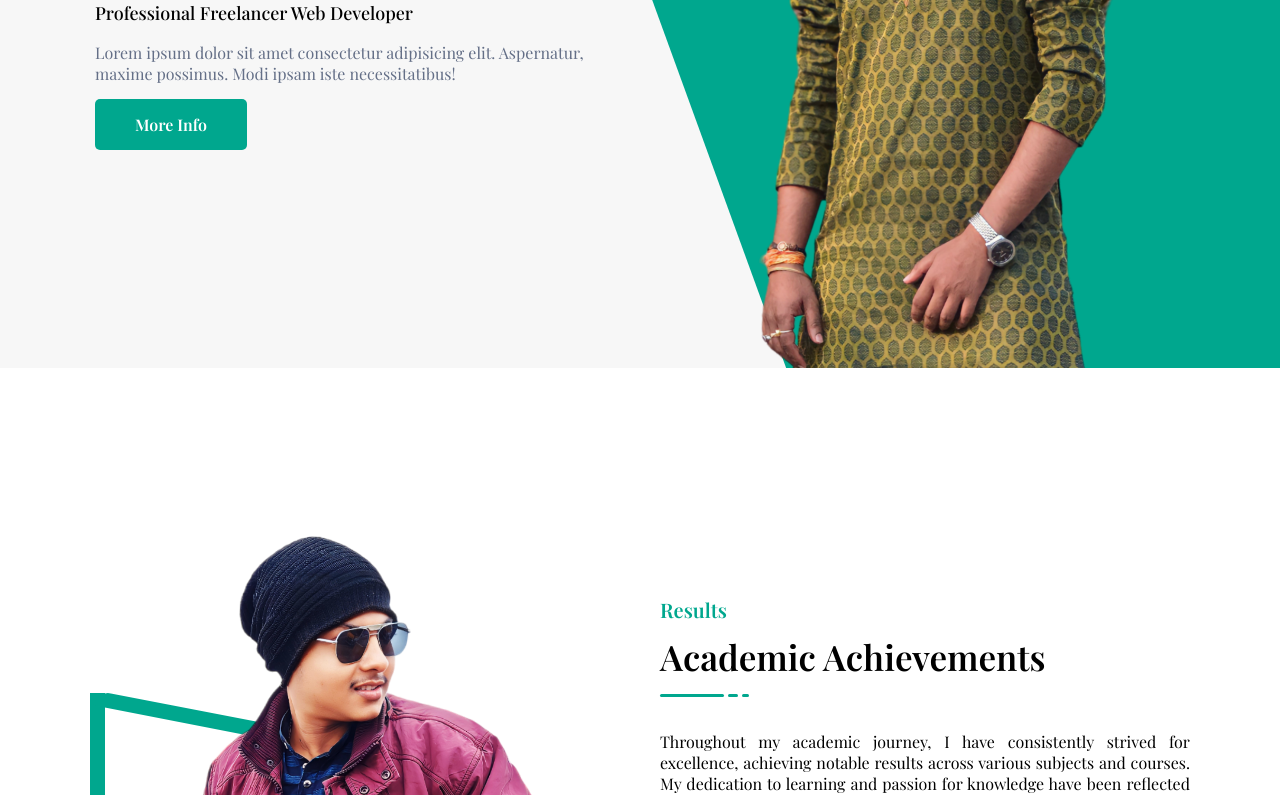
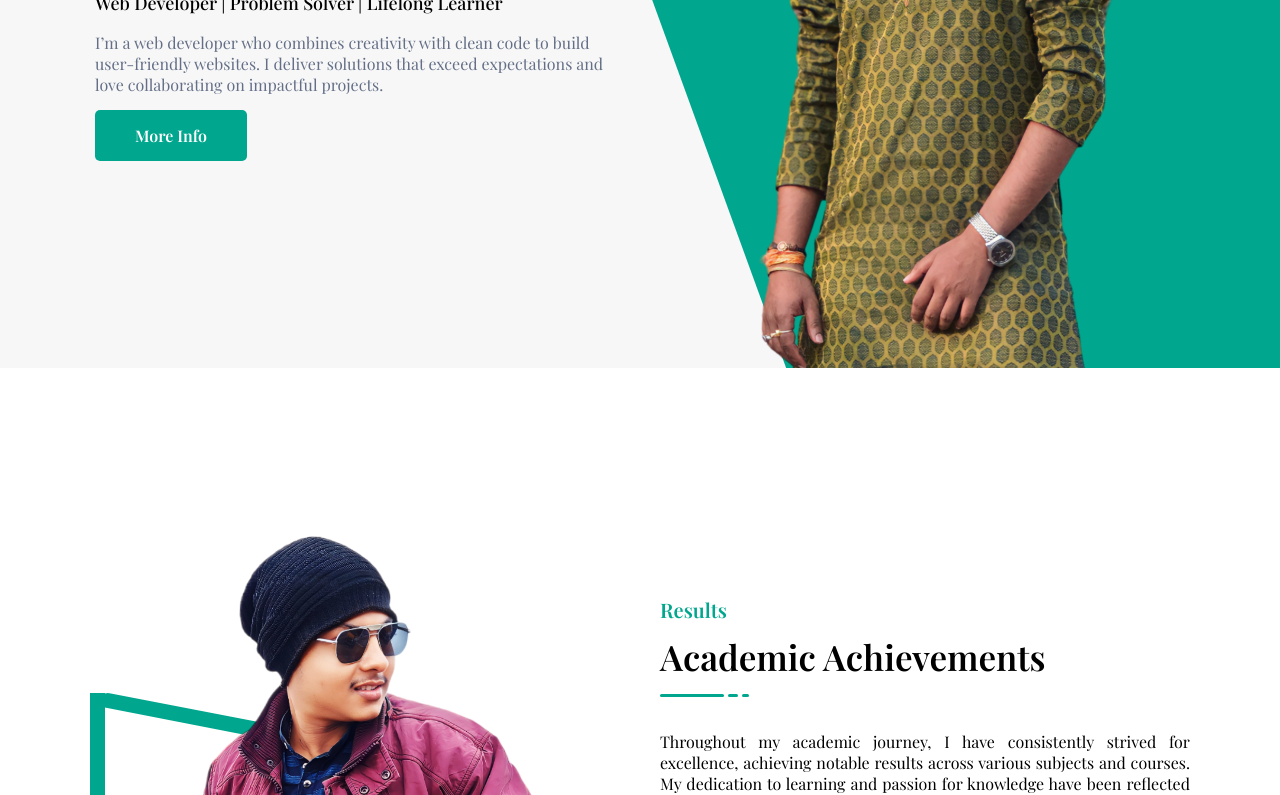
Before and after one commit to suman7602/portfolio, a plain HTML site: page index.html in a window 1280 px wide. Shown: the part 435-1230 px from the top of the page. Drawn offline with nearby package versions, Linux system fonts and the light colour scheme; a web font is replaced by a local one.

Commit message:
first commit

```diff
--- a/index.html
+++ b/index.html
@@ -86,12 +86,13 @@
           <div class="home-text">
             <h4>Hello</h4>
             <h1>Suman Chanda</h1>
-            <span>Professional Freelancer Web Developer</span>
+            <span>Web Developer | Problem Solver | Lifelong Learner</span>
             <p>
-              Lorem ipsum dolor sit amet consectetur adipisicing elit.
-              Aspernatur, maxime possimus. Modi ipsam iste necessitatibus!
+              I’m a web developer who combines creativity with clean code to
+              build user-friendly websites. I deliver solutions that exceed
+              expectations and love collaborating on impactful projects.
             </p>
-            <a href="#" class="btn btn-1">More Info</a>
+            <a href="#contact" class="btn btn-1">More Info</a>
           </div>
           <div class="home-image">
             <div class="img-box">
@@ -223,7 +224,7 @@
               <div class="icon">
                 <i class="fas fa-laptop-code"></i>
               </div>
-              <h3>Innovative Web Design</h3>
+              <h3>Innovative Web Designer</h3>
               <p>
                 I create visually appealing and user-friendly websites that
                 stand out. My designs blend creativity with functionality,
```
